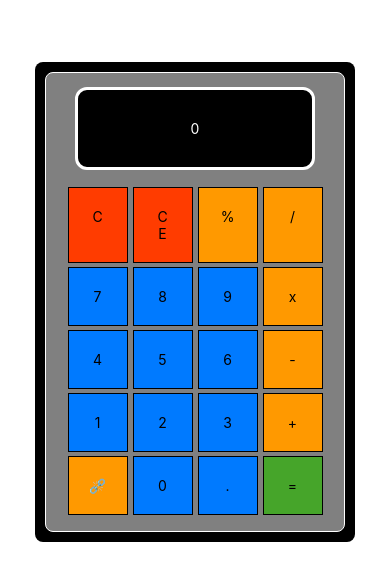
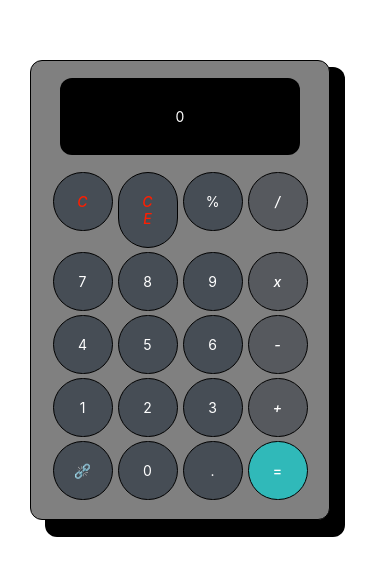
Before and after one commit to agregor2012/ExercicioDeFixacao, a React Native app: screen / in a window 390 px wide. Shown: the part 120-700 px from the top of the page. Built offline with nearby package versions, Linux system fonts and the light colour scheme.

Commit message:
Calculadora refinada

```diff
--- a/src/components/ComponentCalculator.jsx
+++ b/src/components/ComponentCalculator.jsx
@@ -5,17 +5,28 @@ export default function ComponentCalculator() {
 
     const [numero, setNumero] = useState('');
 
-    function calcular(){
+    function calcular() {
+        try {
             let novoNumero = eval(numero);
             String(novoNumero)
 
             setNumero(novoNumero)
+        } catch {
+            setNumero('Erro');
+        }
     }
 
-    function remover(){
+    function remover() {
         let stringSalva = String(numero)
-        stringSalva = stringSalva.slice(0,stringSalva.length-1)
+        stringSalva = stringSalva.slice(0, stringSalva.length - 1)
         setNumero(stringSalva)
+    }
+
+    function adicionar(digito) {
+        if (numero == 'Erro') {
+            setNumero('')
+        }
+        else { if (numero.length > 21) { alert("Operação muito grande, use C/CE para prosseguir!") } else { setNumero(numero + digito) } }
     }
 
     return (
@@ -31,44 +42,107 @@ export default function ComponentCalculator() {
                         <Text style={styles.textPainel}>{numero || 0}</Text>
                     </View>
 
-                    <TouchableOpacity>
+
 
                     <View style={styles.botao}>
-                            <Text style={styles.textoZera} onPress={() => setNumero('')}>C</Text>
-                            <Text style={styles.textoZera} onPress={remover}>CE</Text>
-                            <Text style={styles.textoOp}  onPress={() =>  {if(numero.length > 21){alert("Operação muito grande, use C/CE para prosseguir!")} else {setNumero(numero + '%')}}}>%</Text>
-                            <Text style={styles.textoOp}  onPress={() =>  {if(numero.length > 21){alert("Operação muito grande, use C/CE para prosseguir!")} else {setNumero(numero + '/')}}}>/</Text>
+
+                        <TouchableOpacity>
+                            <Text style={styles.textoDel} onPress={() => setNumero('')}>C</Text>
+                        </TouchableOpacity>
+
+                        <TouchableOpacity>
+                            <Text style={styles.textoDel} onPress={() => { if (numero == 'Erro') { setNumero('') } else { remover() } }}>CE</Text>
+                        </TouchableOpacity>
+
+                        <TouchableOpacity>
+                            <Text style={styles.texto} onPress={() => adicionar('%')}>%</Text>
+                        </TouchableOpacity>
+
+                        <TouchableOpacity>
+                            <Text style={styles.textoOperator} onPress={() => adicionar('/')}>/</Text>
+                        </TouchableOpacity>
+
+                    </View>
+                    <View style={styles.botao}>
+
+                        <TouchableOpacity>
+                            <Text style={styles.texto} onPress={() => adicionar('7')}>7</Text>
+                        </TouchableOpacity>
+
+                        <TouchableOpacity>
+                            <Text style={styles.texto} onPress={() => adicionar('8')}>8</Text>
+                        </TouchableOpacity>
+
+                        <TouchableOpacity>
+                            <Text style={styles.texto} onPress={() => adicionar('9')}>9</Text>
+                        </TouchableOpacity>
+
+                        <TouchableOpacity>
+                            <Text style={styles.textoOperator} onPress={() => adicionar('*')}>x</Text>
+                        </TouchableOpacity>
+
                     </View>
 
                     <View style={styles.botao}>
-                            <Text style={styles.texto} onPress={() =>  {if(numero.length > 21){alert("Operação muito grande, use C/CE para prosseguir!")} else {setNumero(numero + '7')}}}>7</Text>
-                            <Text style={styles.texto} onPress={() =>  {if(numero.length > 21){alert("Operação muito grande, use C/CE para prosseguir!")} else {setNumero(numero + '8')}}}>8</Text>
-                            <Text style={styles.texto} onPress={() =>  {if(numero.length > 21){alert("Operação muito grande, use C/CE para prosseguir!")} else {setNumero(numero + '9')}}}>9</Text>
-                            <Text style={styles.textoOp} onPress={() =>  {if(numero.length > 21){alert("Operação muito grande, use C/CE para prosseguir!")} else {setNumero(numero + '*')}}}>x</Text>
+
+                        <TouchableOpacity>
+                            <Text style={styles.texto} onPress={() => adicionar('4')}>4</Text>
+                        </TouchableOpacity>
+
+                        <TouchableOpacity>
+                            <Text style={styles.texto} onPress={() => adicionar('5')}>5</Text>
+                        </TouchableOpacity>
+
+                        <TouchableOpacity>
+                            <Text style={styles.texto} onPress={() => adicionar('6')}>6</Text>
+                        </TouchableOpacity>
+
+                        <TouchableOpacity>
+                            <Text style={styles.textoOperator} onPress={() => adicionar('-')}>-</Text>
+                        </TouchableOpacity>
+
                     </View>
 
                     <View style={styles.botao}>
-                            <Text style={styles.texto} onPress={() =>  {if(numero.length > 21){alert("Operação muito grande, use C/CE para prosseguir!")} else {setNumero(numero + '4')}}}>4</Text>
-                            <Text style={styles.texto} onPress={() =>  {if(numero.length > 21){alert("Operação muito grande, use C/CE para prosseguir!")} else {setNumero(numero + '5')}}}>5</Text>
-                            <Text style={styles.texto} onPress={() =>  {if(numero.length > 21){alert("Operação muito grande, use C/CE para prosseguir!")} else {setNumero(numero + '6')}}}>6</Text>
-                            <Text style={styles.textoOp}  onPress={() =>  {if(numero.length > 21){alert("Operação muito grande, use C/CE para prosseguir!")} else {setNumero(numero + '-')}}}>-</Text>
+
+                        <TouchableOpacity>
+                            <Text style={styles.texto} onPress={() => adicionar('1')}>1</Text>
+                        </TouchableOpacity>
+
+                        <TouchableOpacity>
+                            <Text style={styles.texto} onPress={() => adicionar('2')}>2</Text>
+                        </TouchableOpacity>
+
+                        <TouchableOpacity>
+                            <Text style={styles.texto} onPress={() => adicionar('3')}>3</Text>
+                        </TouchableOpacity>
+
+                        <TouchableOpacity>
+                            <Text style={styles.textoOperator} onPress={() => adicionar('+')}>+</Text>
+                        </TouchableOpacity>
+
                     </View>
 
                     <View style={styles.botao}>
-                            <Text style={styles.texto} onPress={() =>  {if(numero.length > 21){alert("Operação muito grande, use C/CE para prosseguir!")} else {setNumero(numero + '1')}}}>1</Text>
-                            <Text style={styles.texto} onPress={() =>  {if(numero.length > 21){alert("Operação muito grande, use C/CE para prosseguir!")} else {setNumero(numero + '2')}}}>2</Text>
-                            <Text style={styles.texto} onPress={() =>  {if(numero.length > 21){alert("Operação muito grande, use C/CE para prosseguir!")} else {setNumero(numero + '3')}}}>3</Text>
-                            <Text style={styles.textoOp} onPress={() =>  {if(numero.length > 21){alert("Operação muito grande, use C/CE para prosseguir!")} else {setNumero(numero + '+')}}}>+</Text>
+
+                        <TouchableOpacity>
+                            <Text style={styles.texto} onPress={() => alert("⚠️O Botão quebrou!!!⚠️")}>⛓️‍💥</Text>
+                        </TouchableOpacity>
+
+                        <TouchableOpacity>
+                            <Text style={styles.texto} onPress={() => adicionar('0')}>0</Text>
+                        </TouchableOpacity>
+
+                        <TouchableOpacity>
+                            <Text style={styles.texto} onPress={() => adicionar('.')}>.</Text>
+                        </TouchableOpacity>
+
+                        <TouchableOpacity>
+                            <Text style={styles.textoIgual} onPress={calcular}>=</Text>
+                        </TouchableOpacity>
+
                     </View>
 
-                        <View style={styles.botao}>
-                            <Text style={styles.textoOp} onPress={() => alert("⚠️O Botão quebrou!!!⚠️")}>⛓️‍💥</Text>
-                            <Text style={styles.texto} onPress={() =>  {if(numero.length > 21){alert("Operação muito grande, use C/CE para prosseguir!")} else {setNumero(numero + '0')}}}>0</Text>
-                            <Text style={styles.texto} onPress={() =>  {if(numero.length > 21){alert("Operação muito grande, use C/CE para prosseguir!")} else {setNumero(numero + '.')}}}>.</Text>
-                            <Text style={styles.textoIgual}  onPress={calcular}>=</Text>
-                        </View>
-
-                    </TouchableOpacity>
 
                 </View>
             </View>
@@ -87,19 +161,21 @@ const styles = StyleSheet.create({
         justifyContent: 'center',
         alignItems: 'center',
         backgroundColor: 'black',
-        width: 320,
-        height: 480,
-        borderRadius: 8,
+        width: 300,
+        height: 470,
+        borderRadius: 12,
+        paddingRight: 30,
+        paddingBottom: 25
     },
 
     containerNumbers: {
         backgroundColor: 'gray',
         width: 300,
         height: 460,
-        borderRadius: 8,
+        borderRadius: 12,
         padding: 20,
         borderWidth: 1,
-        borderColor: '#ffffff',
+        borderColor: '#000000',
         borderStyle: 'solid',
         justifyContent: 'center',
         alignItems: 'center',
@@ -112,9 +188,6 @@ const styles = StyleSheet.create({
         padding: 30,
         width: 240,
         borderRadius: 12,
-        borderWidth: 3,
-        borderColor: '#ffffff',
-        borderStyle: 'solid',
         marginBottom: 15
     },
 
@@ -132,46 +205,59 @@ const styles = StyleSheet.create({
 
     texto: {
         justifyContent: 'space-evenly',
-        backgroundColor: '#007AFF',
+        backgroundColor: '#464d55',
         padding: 20,
         width: 60,
         textAlign: 'center',
         borderWidth: 1,
         borderColor: '#000000',
         borderStyle: 'solid',
+        borderRadius: 30,
+        color: "white"
     },
 
-    textoOp: {
+    textoDel: {
         justifyContent: 'space-evenly',
         padding: 20,
-        backgroundColor: '#ff9900',
+        backgroundColor: '#464d55',
         width: 60,
         textAlign: 'center',
         borderWidth: 1,
         borderColor: '#000000',
         borderStyle: 'solid',
+        borderRadius: 30,
+        color: '#ff1e00',
+        fontStyle: 'italic',
+        fontWeight: '500'
     },
 
-    textoZera: {
+    textoOperator: {
         justifyContent: 'space-evenly',
         padding: 20,
-        backgroundColor: '#ff3c00',
+        backgroundColor: '#56595e',
         width: 60,
         textAlign: 'center',
         borderWidth: 1,
         borderColor: '#000000',
         borderStyle: 'solid',
+        borderRadius: 30,
+        color: 'white',
+        fontStyle: 'italic',
+        fontWeight: '500'
     },
 
     textoIgual: {
         justifyContent: 'space-evenly',
         padding: 20,
-        backgroundColor: '#46a52a',
+        backgroundColor: '#30b9b9',
         width: 60,
         textAlign: 'center',
         borderWidth: 1,
         borderColor: '#000000',
         borderStyle: 'solid',
+        borderRadius: 30,
+        color: 'white',
+        fontWeight: '500'
     },
 
 
```
Lines whose indentation alone changed are shown as unchanged.
